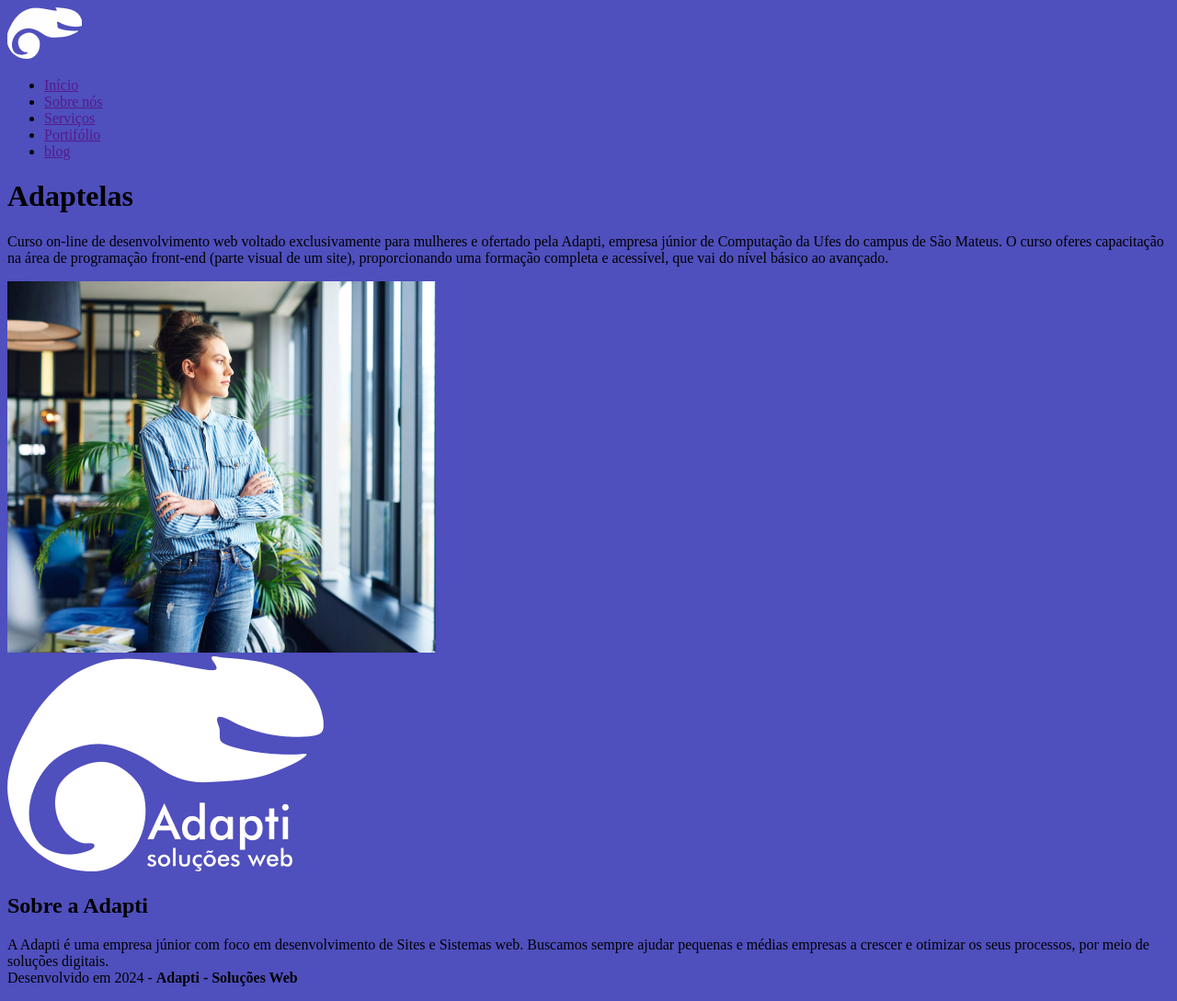
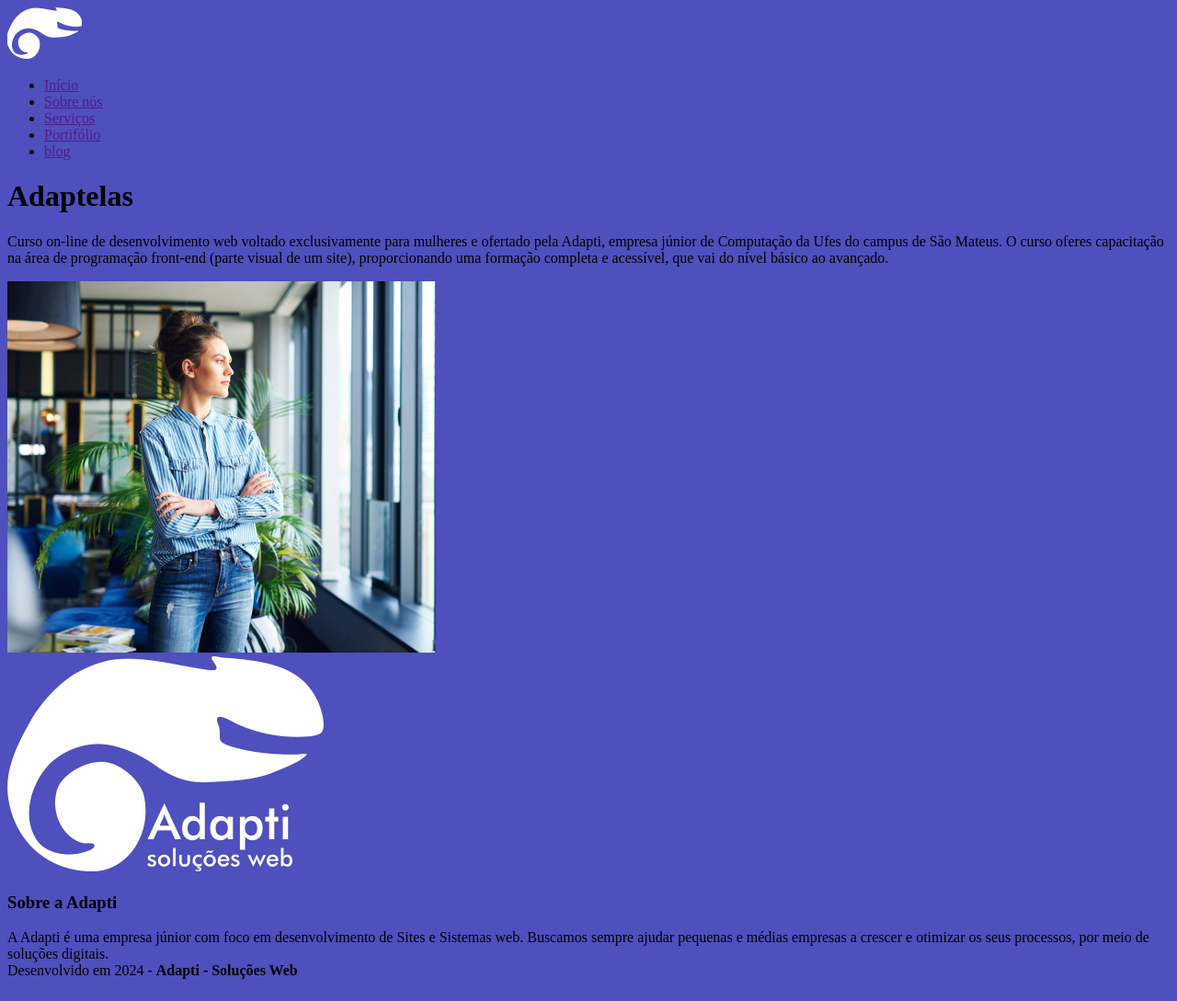
Before and after one commit to Anto255/Atividades_Adaptelas, a plain HTML site: page index.html in a window 1280 px wide. Shown: the whole page at 92% size. Drawn offline with Linux system fonts and the light colour scheme.

Commit message:
Correção

```diff
--- a/index.html
+++ b/index.html
@@ -36,7 +36,7 @@
         </div>
 
         <header>
-            <h2>Sobre a Adapti</h2>
+            <h3>Sobre a Adapti</h3>
             <p>
                 A Adapti é uma empresa júnior com foco em desenvolvimento de Sites e Sistemas web. Buscamos sempre ajudar pequenas e médias empresas a crescer e otimizar os seus processos, por meio de soluções digitais.<br>Desenvolvido em 2024 - <b>Adapti - Soluções Web</b>
             </p>
```
